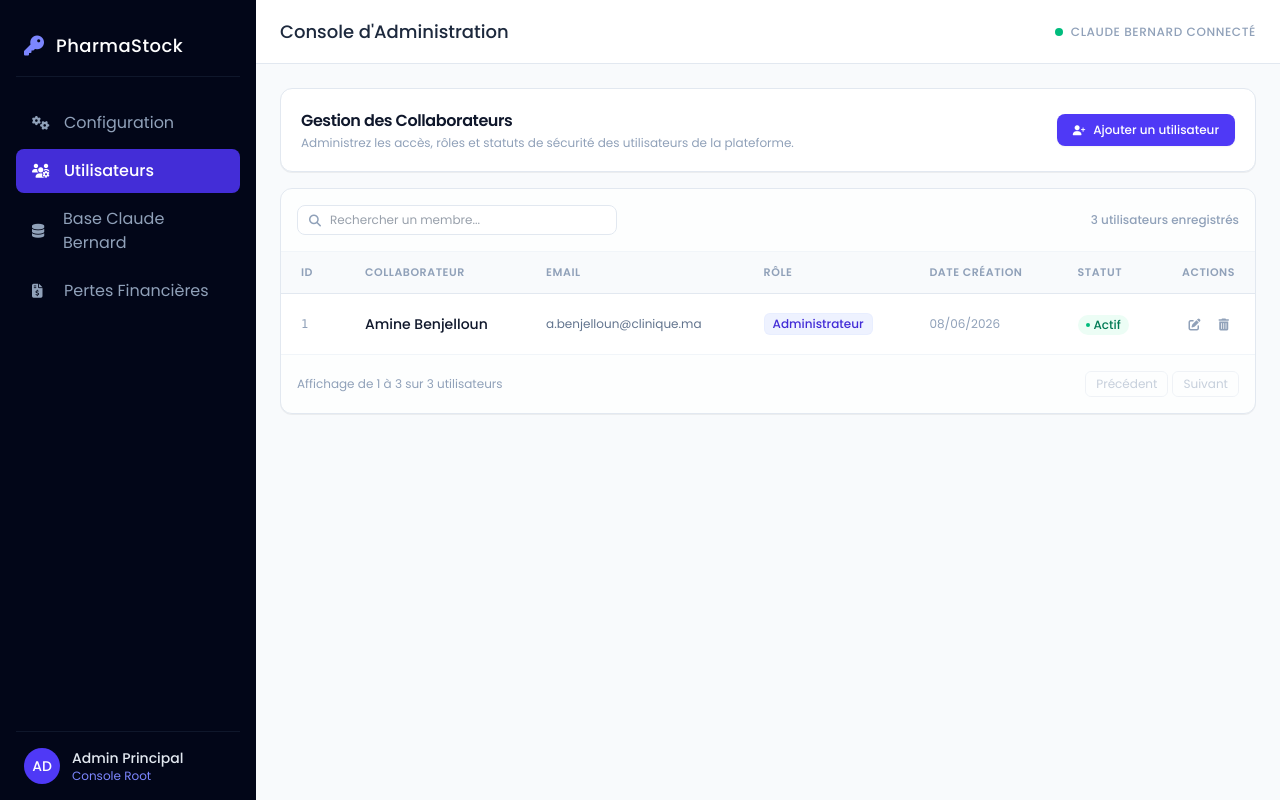
After one commit to abderrahim177/PharmaFEFO-, a PHP site: page /admin/table_users.php in a window 1280 px wide. The commit adds this page. Run offline with PHP 8.4, Linux system fonts and the light colour scheme.

Commit message:
add somme file of views

```diff
--- a/templates/views/admin/dashboard.php
+++ b/templates/views/admin/dashboard.php
@@ -27,7 +27,7 @@
                 <a href="#" class="flex items-center gap-3 px-4 py-2.5 bg-indigo-700 rounded-lg text-white font-medium transition">
                     <i class="fa-solid fa-gears w-5 text-sm"></i> Configuration
                 </a>
-                <a href="#" class="flex items-center gap-3 px-4 py-2.5 hover:bg-slate-900 hover:text-white rounded-lg transition text-slate-400">
+                <a href="table_users.php" class="flex items-center gap-3 px-4 py-2.5 hover:bg-slate-900 hover:text-white rounded-lg transition text-slate-400">
                     <i class="fa-solid fa-users-gear w-5 text-sm"></i> Utilisateurs
                 </a>
                 <a href="#" class="flex items-center gap-3 px-4 py-2.5 hover:bg-slate-900 hover:text-white rounded-lg transition text-slate-400">
--- /dev/null
+++ b/templates/views/admin/table_users.php
@@ -0,0 +1,147 @@
+<!DOCTYPE html>
+<html lang="fr">
+<head>
+    <meta charset="UTF-8">
+    <meta name="viewport" content="width=device-width, initial-scale=1.0">
+    <title>Console Administration - PharmaStock</title>
+    <!-- Tailwind CSS -->
+    <script src="https://cdn.jsdelivr.net/npm/@tailwindcss/browser@4"></script>
+    <!-- Font Awesome -->
+    <link rel="stylesheet" href="https://cdnjs.cloudflare.com/ajax/libs/font-awesome/6.4.0/css/all.min.css">
+    <!-- Google Fonts: Poppins -->
+    <link href="https://fonts.googleapis.com/css2?family=Poppins:wght@300;400;500;600&display=swap" rel="stylesheet">
+    <style>
+        body { font-family: 'Poppins', sans-serif; }
+    </style>
+</head>
+<body class="bg-slate-50 text-slate-700 flex h-screen overflow-hidden">
+
+    <!-- SIDEBAR -->
+    <aside class="w-64 bg-slate-950 text-slate-400 flex flex-col justify-between p-4 hidden md:flex shrink-0">
+        <div>
+            <div class="flex items-center gap-3 px-2 py-4 border-b border-slate-900">
+                <i class="fa-solid fa-key text-indigo-400 text-xl"></i>
+                <span class="text-lg font-medium tracking-wide text-white">PharmaStock</span>
+            </div>
+            <nav class="mt-6 space-y-1">
+                <a href="dashboard.php" class="flex items-center gap-3 px-4 py-2.5 hover:bg-slate-900 hover:text-white rounded-lg transition text-slate-400">
+                    <i class="fa-solid fa-gears w-5 text-sm"></i> Configuration
+                </a>
+                <a href="#" class="flex items-center gap-3 px-4 py-2.5 bg-indigo-700 rounded-lg text-white font-medium transition">
+                    <i class="fa-solid fa-users-gear w-5 text-sm"></i> Utilisateurs
+                </a>
+                <a href="#" class="flex items-center gap-3 px-4 py-2.5 hover:bg-slate-900 hover:text-white rounded-lg transition text-slate-400">
+                    <i class="fa-solid fa-database w-5 text-sm"></i> Base Claude Bernard
+                </a>
+                <a href="#" class="flex items-center gap-3 px-4 py-2.5 hover:bg-slate-900 hover:text-white rounded-lg transition text-slate-400">
+                    <i class="fa-solid fa-file-invoice-dollar w-5 text-sm"></i> Pertes Financières
+                </a>
+            </nav>
+        </div>
+        <div class="border-t border-slate-900 pt-4 flex items-center gap-3 px-2">
+            <div class="w-9 h-9 rounded-full bg-indigo-600 flex items-center justify-center text-sm font-medium text-white">AD</div>
+            <div>
+                <p class="text-sm font-medium text-slate-200">Admin Principal</p>
+                <p class="text-xs text-indigo-400">Console Root</p>
+            </div>
+        </div>
+    </aside>
+
+    <!-- MAIN CONTENT -->
+    <main class="flex-1 flex flex-col overflow-y-auto">
+        <!-- TOPBAR -->
+        <header class="bg-white border-b border-slate-200 h-16 flex items-center justify-between px-6 shrink-0">
+            <h1 class="text-lg font-medium text-slate-800">Console d'Administration</h1>
+            <div class="flex items-center gap-2 text-xs font-medium text-slate-400 uppercase tracking-wider">
+                <span class="h-2 w-2 bg-emerald-500 rounded-full"></span> Claude Bernard connecté
+            </div>
+        </header>
+
+        <!-- CONTAINER / CONTENU DE LA PAGE -->
+        <div class="p-6 space-y-4 max-w-7xl w-full mx-auto">
+
+            <!-- EN-TÊTE DU TABLEAU -->
+            <div class="flex flex-col sm:flex-row sm:items-center sm:justify-between gap-4 bg-white p-5 rounded-xl border border-slate-200 shadow-2xs">
+                <div>
+                    <h2 class="text-base font-semibold text-slate-900 tracking-tight">Gestion des Collaborateurs</h2>
+                    <p class="text-xs text-slate-400 mt-0.5">Administrez les accès, rôles et statuts de sécurité des utilisateurs de la plateforme.</p>
+                </div>
+                <button class="bg-indigo-600 hover:bg-indigo-700 text-white font-medium py-2 px-4 rounded-lg text-xs flex items-center gap-2 transition shadow-xs cursor-pointer">
+                    <i class="fa-solid fa-user-plus text-[10px]"></i> Ajouter un utilisateur
+                </button>
+            </div>
+
+            <!-- BLOC TABLEAU -->
+            <div class="bg-white rounded-xl border border-slate-200 shadow-2xs overflow-hidden">
+
+                <!-- RECHERCHE -->
+                <div class="p-4 border-b border-slate-100 bg-slate-50/30 flex items-center justify-between">
+                    <div class="relative w-full max-w-xs">
+                        <i class="fa-solid fa-magnifying-glass absolute left-3 top-2.5 text-slate-400 text-xs"></i>
+                        <input type="text" placeholder="Rechercher un membre..." class="w-full pl-8 pr-4 py-1.5 border border-slate-200 rounded-lg focus:outline-hidden focus:border-indigo-500 text-xs bg-white transition">
+                    </div>
+                    <span class="text-xs text-slate-400 font-medium">3 utilisateurs enregistrés</span>
+                </div>
+
+                <!-- TABLEAU -->
+                <div class="overflow-x-auto">
+                    <table class="w-full text-left border-collapse">
+                        <thead>
+                            <tr class="bg-slate-50 text-[11px] font-medium uppercase tracking-wider text-slate-400 border-b border-slate-200">
+                                <th class="py-3 px-5 w-16">ID</th>
+                                <th class="py-3 px-5">Collaborateur</th>
+                                <th class="py-3 px-5">Email</th>
+                                <th class="py-3 px-5">Rôle</th>
+                                <th class="py-3 px-5">Date Création</th>
+                                <th class="py-3 px-5">Statut</th>
+                                <th class="py-3 px-5 text-right w-24">Actions</th>
+                            </tr>
+                        </thead>
+                        <tbody class="divide-y divide-slate-100 text-sm text-slate-600">
+
+                            <tr class="hover:bg-slate-50/40 transition">
+                                <td class="py-3.5 px-5 font-mono text-xs text-slate-400">1</td>
+                                <td class="py-3.5 px-5 font-medium text-slate-900">Amine Benjelloun</td>
+                                <td class="py-3.5 px-5 text-xs text-slate-500">a.benjelloun@clinique.ma</td>
+                                <td class="py-3.5 px-5">
+                                    <span class="inline-flex items-center px-2 py-0.5 rounded-md text-xs bg-indigo-50 text-indigo-700 font-medium border border-indigo-100/40">
+                                        Administrateur
+                                    </span>
+                                </td>
+                                <td class="py-3.5 px-5 text-xs text-slate-400">08/06/2026</td>
+                                <td class="py-3.5 px-5">
+                                    <span class="inline-flex items-center gap-1 px-2 py-0.5 rounded-full text-xs bg-emerald-50 text-emerald-700 font-medium">
+                                        <span class="w-1 h-1 bg-emerald-500 rounded-full"></span> Actif
+                                    </span>
+                                </td>
+                                <td class="py-3.5 px-5 text-right">
+                                    <div class="flex items-center justify-end gap-1.5">
+                                        <button title="Modifier" class="p-1.5 text-slate-400 hover:text-indigo-600 hover:bg-slate-100 rounded-md transition cursor-pointer">
+                                            <i class="fa-solid fa-pen-to-square text-xs"></i>
+                                        </button>
+                                        <button title="Supprimer" class="p-1.5 text-slate-400 hover:text-rose-600 hover:bg-slate-100 rounded-md transition cursor-pointer">
+                                            <i class="fa-solid fa-trash-can text-xs"></i>
+                                        </button>
+                                    </div>
+                                </td>
+                            </tr>
+                        </tbody>
+                    </table>
+                </div>
+
+                <!-- PAGINATION -->
+                <div class="p-4 border-t border-slate-100 flex items-center justify-between text-xs text-slate-400 bg-slate-50/30">
+                    <span>Affichage de 1 à 3 sur 3 utilisateurs</span>
+                    <div class="flex gap-1">
+                        <button class="px-2.5 py-1 border border-slate-200 rounded-md hover:bg-white transition cursor-pointer disabled:opacity-50" disabled>Précédent</button>
+                        <button class="px-2.5 py-1 border border-slate-200 rounded-md hover:bg-white transition cursor-pointer disabled:opacity-50" disabled>Suivant</button>
+                    </div>
+                </div>
+
+            </div>
+
+        </div>
+    </main>
+
+</body>
+</html>
```
Also changed, not shown: templates/views/login.php (added, +94 -0 lines), README.md (renamed from templates/views/README.md).
